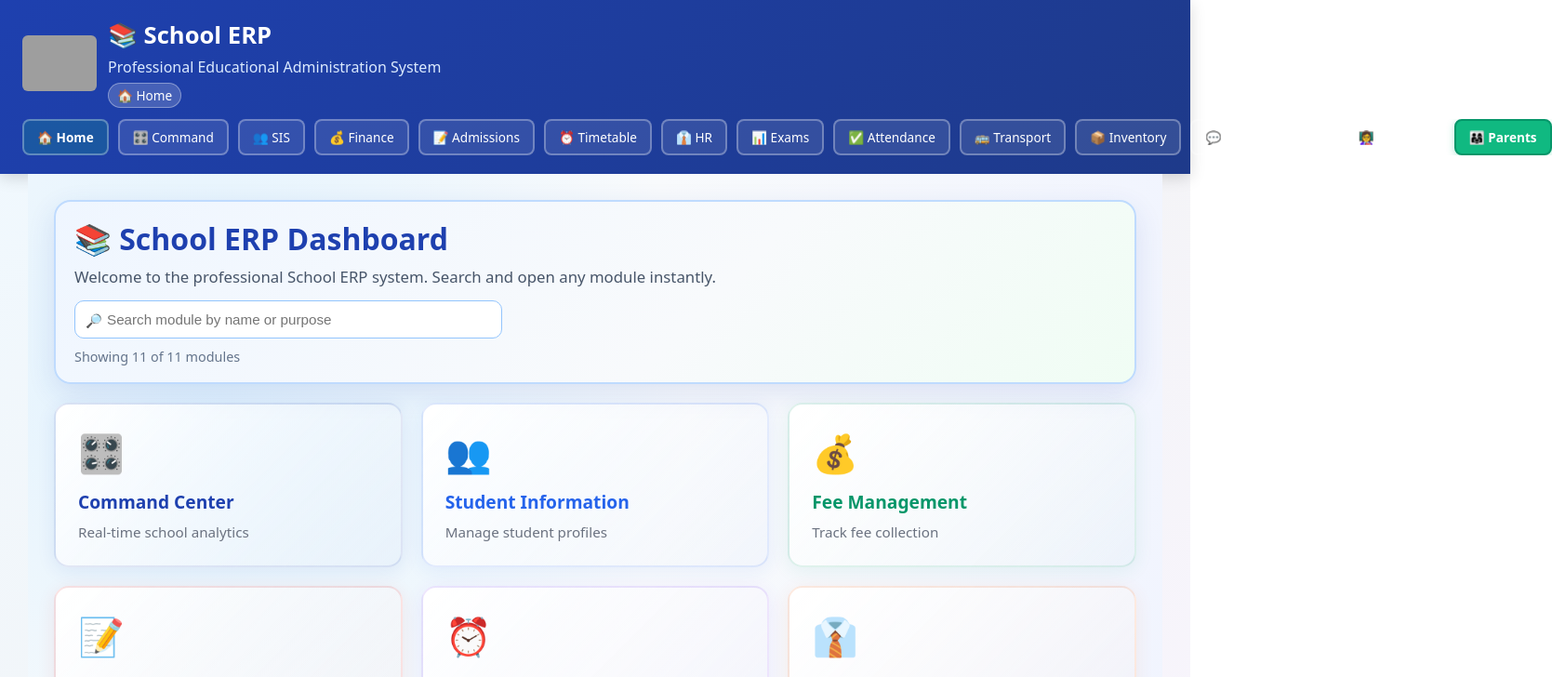
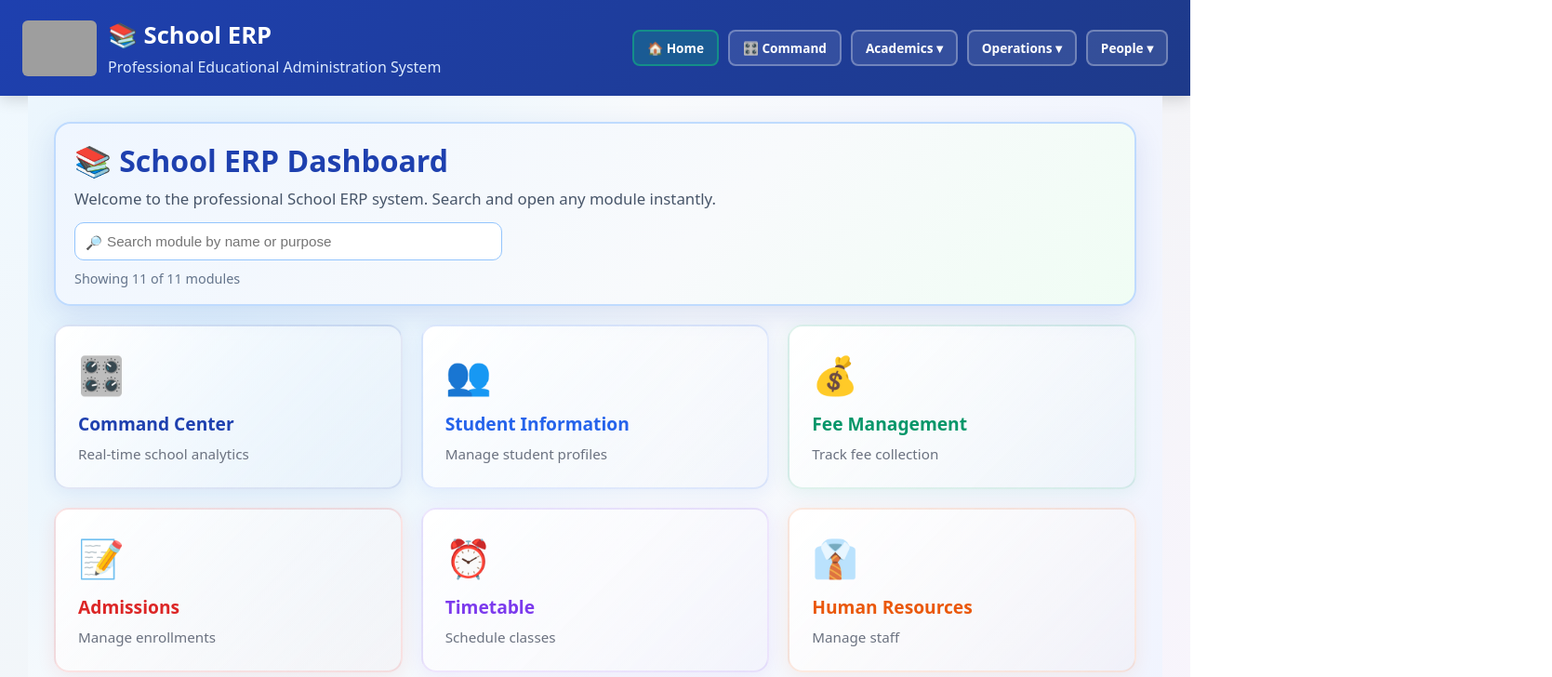
Before and after one commit to amrunaad-hub/SMT-School-App, a React (Create React App) app in the folder client/: page / in a window 1280 px wide. Shown: the top 728 px of the page at 93% size, 1669 px wide, since content can reach past the window. Built offline with nearby package versions, Linux system fonts and the light colour scheme; grey boxes are pictures that could not be loaded.

Commit message:
Group header navigation into dropdown menus and remove duplicate home

```diff
--- a/client/src/components/Header.js
+++ b/client/src/components/Header.js
@@ -3,12 +3,71 @@ import { Link } from 'react-router-dom';
 
 const Header = () => {
     const [isMobile, setIsMobile] = useState(() => window.innerWidth < 900);
+    const [openGroup, setOpenGroup] = useState(null);
 
     useEffect(() => {
         const onResize = () => setIsMobile(window.innerWidth < 900);
         window.addEventListener('resize', onResize);
         return () => window.removeEventListener('resize', onResize);
     }, []);
+
+    const groupedNav = [
+        {
+            key: 'academics',
+            label: 'Academics',
+            items: [
+                { to: '/sis', label: '👥 SIS' },
+                { to: '/timetable', label: '⏰ Timetable' },
+                { to: '/exams', label: '📊 Exams' },
+                { to: '/attendance', label: '✅ Attendance' },
+            ],
+        },
+        {
+            key: 'operations',
+            label: 'Operations',
+            items: [
+                { to: '/finance', label: '💰 Finance' },
+                { to: '/admissions', label: '📝 Admissions' },
+                { to: '/transport', label: '🚌 Transport' },
+                { to: '/inventory', label: '📦 Inventory' },
+            ],
+        },
+        {
+            key: 'people',
+            label: 'People',
+            items: [
+                { to: '/teachers', label: '👩‍🏫 Teachers' },
+                { to: '/hr', label: '👔 HR' },
+                { to: '/parents', label: '👨‍👩‍👧 Parents' },
+                { to: '/communication', label: '💬 Communication' },
+            ],
+        },
+    ];
+
+    const topLinkStyle = {
+        color: 'white',
+        textDecoration: 'none',
+        whiteSpace: 'nowrap',
+        padding: '8px 14px',
+        border: '2px solid rgba(255,255,255,0.3)',
+        borderRadius: '8px',
+        display: 'inline-block',
+        fontSize: '0.85rem',
+        fontWeight: '600',
+        background: 'rgba(255,255,255,0.1)',
+        cursor: 'pointer',
+    };
+
+    const dropdownItemStyle = {
+        display: 'block',
+        padding: '8px 10px',
+        borderRadius: '8px',
+        textDecoration: 'none',
+        color: '#0f172a',
+        fontSize: '0.82rem',
+        fontWeight: '600',
+        background: '#ffffff',
+    };
 
     return (
         <header style={{ background: 'linear-gradient(135deg, #1e40af 0%, #1e3a8a 100%)', color: 'white', padding: isMobile ? '14px 12px' : '20px 24px', display: 'flex', justifyContent: 'space-between', alignItems: 'center', flexWrap: 'wrap', gap: '12px', boxShadow: '0 4px 16px rgba(0, 0, 0, 0.15)' }}>
@@ -17,25 +76,49 @@ const Header = () => {
                 <div>
                     <h1 style={{ margin: 0, fontSize: isMobile ? '1.05rem' : '1.6rem', fontWeight: '700' }}>📚 School ERP</h1>
                     <p style={{ margin: '6px 0 0', color: '#dbeafe', fontSize: isMobile ? '0.82rem' : '1rem', fontWeight: '500' }}>Professional Educational Administration System</p>
-                    <p style={{ margin: '6px 0 0', fontSize: isMobile ? '0.75rem' : '0.85rem', display: 'inline-block', padding: '3px 9px', borderRadius: '999px', background: 'rgba(255,255,255,0.18)', border: '1px solid rgba(255,255,255,0.35)' }}>🏠 Home</p>
                 </div>
             </Link>
             <nav style={{ width: isMobile ? '100%' : 'auto' }}>
                 <ul style={{ display: 'flex', gap: '10px', listStyle: 'none', margin: 0, padding: 0, flexWrap: 'nowrap', overflowX: 'auto', scrollbarWidth: 'thin' }}>
-                    <li><Link style={{ color: 'white', textDecoration: 'none', whiteSpace: 'nowrap', padding: '8px 14px', border: '2px solid rgba(255,255,255,0.3)', borderRadius: '8px', display: 'inline-block', fontSize: '0.85rem', fontWeight: '600', background: 'rgba(16,185,129,0.2)', transition: 'all 0.3s', cursor: 'pointer' }} to="/">🏠 Home</Link></li>
-                    <li><Link style={{ color: 'white', textDecoration: 'none', whiteSpace: 'nowrap', padding: '8px 14px', border: '2px solid rgba(255,255,255,0.3)', borderRadius: '8px', display: 'inline-block', fontSize: '0.85rem', fontWeight: '500', background: 'rgba(255,255,255,0.1)', transition: 'all 0.3s', cursor: 'pointer' }} to="/command-center">🎛️ Command</Link></li>
-                    <li><Link style={{ color: 'white', textDecoration: 'none', whiteSpace: 'nowrap', padding: '8px 14px', border: '2px solid rgba(255,255,255,0.3)', borderRadius: '8px', display: 'inline-block', fontSize: '0.85rem', fontWeight: '500', background: 'rgba(255,255,255,0.1)', transition: 'all 0.3s', cursor: 'pointer' }} to="/sis">👥 SIS</Link></li>
-                    <li><Link style={{ color: 'white', textDecoration: 'none', whiteSpace: 'nowrap', padding: '8px 14px', border: '2px solid rgba(255,255,255,0.3)', borderRadius: '8px', display: 'inline-block', fontSize: '0.85rem', fontWeight: '500', background: 'rgba(255,255,255,0.1)', transition: 'all 0.3s', cursor: 'pointer' }} to="/finance">💰 Finance</Link></li>
-                    <li><Link style={{ color: 'white', textDecoration: 'none', whiteSpace: 'nowrap', padding: '8px 14px', border: '2px solid rgba(255,255,255,0.3)', borderRadius: '8px', display: 'inline-block', fontSize: '0.85rem', fontWeight: '500', background: 'rgba(255,255,255,0.1)', transition: 'all 0.3s', cursor: 'pointer' }} to="/admissions">📝 Admissions</Link></li>
-                    <li><Link style={{ color: 'white', textDecoration: 'none', whiteSpace: 'nowrap', padding: '8px 14px', border: '2px solid rgba(255,255,255,0.3)', borderRadius: '8px', display: 'inline-block', fontSize: '0.85rem', fontWeight: '500', background: 'rgba(255,255,255,0.1)', transition: 'all 0.3s', cursor: 'pointer' }} to="/timetable">⏰ Timetable</Link></li>
-                    <li><Link style={{ color: 'white', textDecoration: 'none', whiteSpace: 'nowrap', padding: '8px 14px', border: '2px solid rgba(255,255,255,0.3)', borderRadius: '8px', display: 'inline-block', fontSize: '0.85rem', fontWeight: '500', background: 'rgba(255,255,255,0.1)', transition: 'all 0.3s', cursor: 'pointer' }} to="/hr">👔 HR</Link></li>
-                    <li><Link style={{ color: 'white', textDecoration: 'none', whiteSpace: 'nowrap', padding: '8px 14px', border: '2px solid rgba(255,255,255,0.3)', borderRadius: '8px', display: 'inline-block', fontSize: '0.85rem', fontWeight: '500', background: 'rgba(255,255,255,0.1)', transition: 'all 0.3s', cursor: 'pointer' }} to="/exams">📊 Exams</Link></li>
-                    <li><Link style={{ color: 'white', textDecoration: 'none', whiteSpace: 'nowrap', padding: '8px 14px', border: '2px solid rgba(255,255,255,0.3)', borderRadius: '8px', display: 'inline-block', fontSize: '0.85rem', fontWeight: '500', background: 'rgba(255,255,255,0.1)', transition: 'all 0.3s', cursor: 'pointer' }} to="/attendance">✅ Attendance</Link></li>
-                    <li><Link style={{ color: 'white', textDecoration: 'none', whiteSpace: 'nowrap', padding: '8px 14px', border: '2px solid rgba(255,255,255,0.3)', borderRadius: '8px', display: 'inline-block', fontSize: '0.85rem', fontWeight: '500', background: 'rgba(255,255,255,0.1)', transition: 'all 0.3s', cursor: 'pointer' }} to="/transport">🚌 Transport</Link></li>
-                    <li><Link style={{ color: 'white', textDecoration: 'none', whiteSpace: 'nowrap', padding: '8px 14px', border: '2px solid rgba(255,255,255,0.3)', borderRadius: '8px', display: 'inline-block', fontSize: '0.85rem', fontWeight: '500', background: 'rgba(255,255,255,0.1)', transition: 'all 0.3s', cursor: 'pointer' }} to="/inventory">📦 Inventory</Link></li>
-                    <li><Link style={{ color: 'white', textDecoration: 'none', whiteSpace: 'nowrap', padding: '8px 14px', border: '2px solid rgba(255,255,255,0.3)', borderRadius: '8px', display: 'inline-block', fontSize: '0.85rem', fontWeight: '500', background: 'rgba(255,255,255,0.1)', transition: 'all 0.3s', cursor: 'pointer' }} to="/communication">💬 Communication</Link></li>
-                    <li><Link style={{ color: 'white', textDecoration: 'none', whiteSpace: 'nowrap', padding: '8px 14px', border: '2px solid rgba(255,255,255,0.3)', borderRadius: '8px', display: 'inline-block', fontSize: '0.85rem', fontWeight: '500', background: 'rgba(255,255,255,0.1)', transition: 'all 0.3s', cursor: 'pointer' }} to="/teachers">👩‍🏫 Teachers</Link></li>
-                    <li><Link style={{ color: 'white', textDecoration: 'none', background: '#10b981', whiteSpace: 'nowrap', padding: '8px 14px', borderRadius: '8px', display: 'inline-block', fontSize: '0.85rem', fontWeight: '600', border: '2px solid #059669', boxShadow: '0 2px 8px rgba(16, 185, 129, 0.3)' }} to="/parents">👨‍👩‍👧 Parents</Link></li>
+                    <li>
+                        <Link style={{ ...topLinkStyle, background: 'rgba(16,185,129,0.25)', border: '2px solid rgba(16,185,129,0.55)' }} to="/">🏠 Home</Link>
+                    </li>
+                    <li>
+                        <Link style={topLinkStyle} to="/command-center">🎛️ Command</Link>
+                    </li>
+                    {groupedNav.map((group) => {
+                        const isOpen = openGroup === group.key;
+                        return (
+                            <li
+                                key={group.key}
+                                style={{ position: 'relative' }}
+                                onMouseEnter={() => !isMobile && setOpenGroup(group.key)}
+                                onMouseLeave={() => !isMobile && setOpenGroup(null)}
+                            >
+                                <button
+                                    type="button"
+                                    onClick={() => setOpenGroup(isOpen ? null : group.key)}
+                                    style={{ ...topLinkStyle, fontFamily: 'inherit' }}
+                                >
+                                    {group.label} ▾
+                                </button>
+                                {isOpen && (
+                                    <div style={{ position: 'absolute', top: 'calc(100% + 8px)', left: 0, minWidth: '220px', background: '#f8fafc', border: '1px solid #bfdbfe', borderRadius: '10px', padding: '8px', boxShadow: '0 12px 24px rgba(15, 23, 42, 0.2)', zIndex: 30 }}>
+                                        {group.items.map((item) => (
+                                            <Link
+                                                key={item.to}
+                                                to={item.to}
+                                                onClick={() => setOpenGroup(null)}
+                                                style={dropdownItemStyle}
+                                            >
+                                                {item.label}
+                                            </Link>
+                                        ))}
+                                    </div>
+                                )}
+                            </li>
+                        );
+                    })}
                 </ul>
             </nav>
         </header>
```
